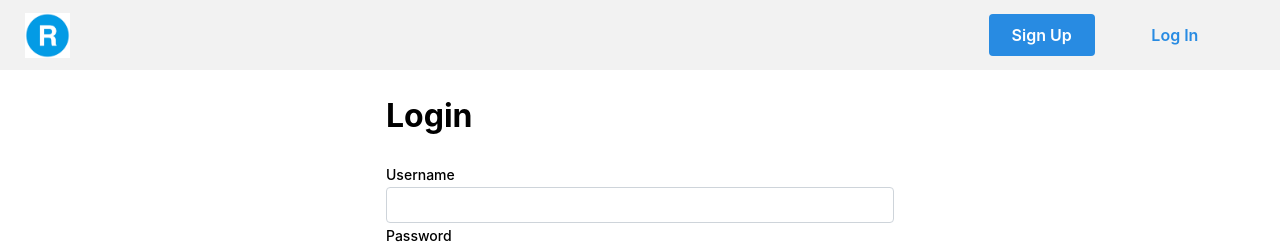
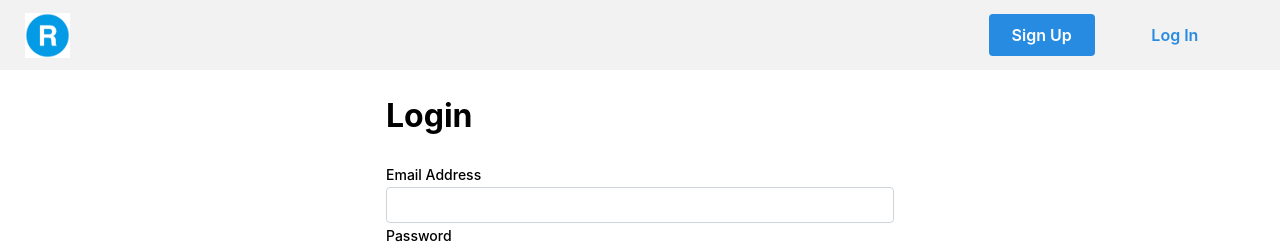
Before and after one commit to ThomasDmnc/rentingStuffOnlineFront, a React (Vite) app: page /login in a window 1280 px wide. Shown: the top 246 px of the page. Built offline with nearby package versions, Linux system fonts and the light colour scheme.

Commit message:
THE LOGIN AND SIGN UP ARE WORKIIIING 🔥🔥🔥

```diff
--- a/src/pages/users/LogInPage.jsx
+++ b/src/pages/users/LogInPage.jsx
@@ -1,12 +1,18 @@
-import { useState } from 'react';
+import { useContext, useState } from 'react';
 import { Container, Paper, TextInput, Button } from '@mantine/core';
-import { useForm } from '@mantine/form';
+import { useNavigate } from "react-router-dom";
+import axios from "axios";
+import { AuthContext } from '../../contexts/AuthContext.jsx'
 
 function LoginPage() {
   const [formData, setFormData] = useState({
-    username: '',
+    email: '',
     password: '',
   });
+
+  const { authenticateUser } = useContext(AuthContext);
+  const [errorMessage, setErrorMessage] = useState(undefined);
+  const navigate = useNavigate();
 
   const handleInputChange = (e) => {
     const { name, value } = e.target;
@@ -16,12 +22,24 @@ function LoginPage() {
   const handleSubmit = (e) => {
     e.preventDefault();
 
-    const { username, password } = formData;
-
-
-    console.log('Username:', username);
+    const { email, password } = formData;
+    console.log('Username:', email);
     console.log('Password:', password);
 
+    axios.post(`${import.meta.env.VITE_API_URL}/auth/login`, JSON.stringify(formData),{
+      headers: {
+        'Content-Type': 'application/json',
+        "Access-Control-Allow-Origin": true
+      }})
+      .then((response) => {
+        authenticateUser(response.data.token)
+        navigate('/');
+      })
+      .catch((error) => {
+        console.log(error)
+        const errorDescription = error.response.data.message;
+        setErrorMessage(errorDescription);
+      })
 
   };
 
@@ -31,9 +49,9 @@ function LoginPage() {
         <h1>Login</h1>
         <form onSubmit={handleSubmit}>
           <TextInput
-            label="Username"
-            name="username"
-            value={formData.username}
+            label="Email Address"
+            name="email"
+            value={formData.email}
             onChange={handleInputChange}
           />
           <TextInput
```
